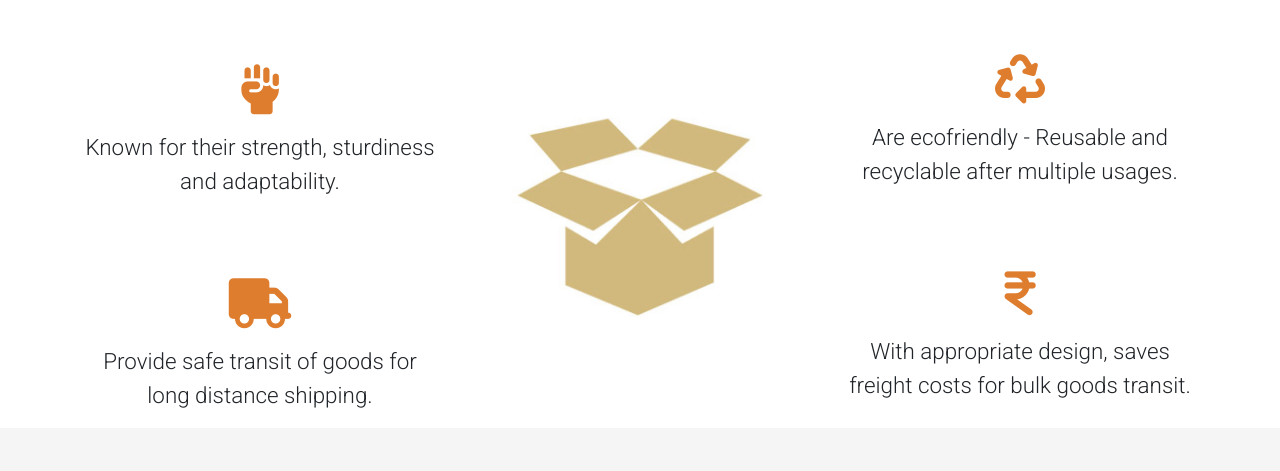
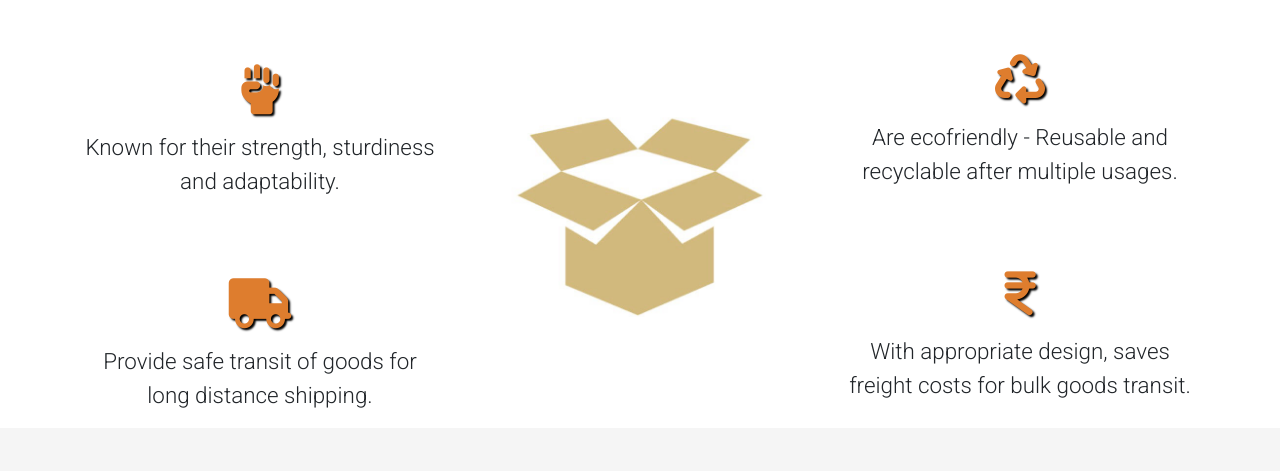
Before and after one commit to apple462/Avadhoot3, a plain HTML site: page home.html in a window 1280 px wide. Shown: the part 760-1231 px from the top of the page. Drawn offline with nearby package versions, Linux system fonts and the light colour scheme.

Commit message:
added shadows to icons

```diff
--- a/home.html
+++ b/home.html
@@ -127,13 +127,13 @@
       <div class="row">
         <div class="col-lg-4" style="text-align: center; padding-top: 10px;">
           <div style="padding-top: 10px;">
-            <p><i class="fas fa-fist-raised icons"></i></p>
+            <p><i class="fas fa-fist-raised icons" style='text-shadow: 2px 2px 2px black;'></i></p>
             <p class="avdWhyPackaging">Known for their strength, sturdiness and adaptability.</p>
           </div>
           <br>
           <div style="padding-top: 40px;">
             <p>
-              <i class="fa fa-truck icons"></i>
+              <i class="fa fa-truck icons" style='text-shadow: 2px 2px 2px black;'></i>
             </p>
             <p class="avdWhyPackaging">Provide safe transit of goods for long distance shipping.</p>
           </div>
@@ -144,12 +144,12 @@
         </div>
         <div class="col-lg-4" style="text-align: center;">
           <div style="padding-top: 10px;">
-            <p><i class="fa fa-recycle icons"></i></p>
+            <p><i class="fa fa-recycle icons" style='text-shadow: 2px 2px 2px black;'></i></p>
             <p class="avdWhyPackaging">Are ecofriendly - Reusable and recyclable after multiple usages.</p>
           </div>
           <br>
           <div style="padding-top: 40px;">
-            <p><i class="fa fa-inr icons"></i></p>
+            <p><i class="fa fa-inr icons" style='text-shadow: 2px 2px 2px black;'></i></p>
             <p class="avdWhyPackaging">With appropriate design, saves freight costs for bulk goods transit.</p>
           </div>
         </div>
```
